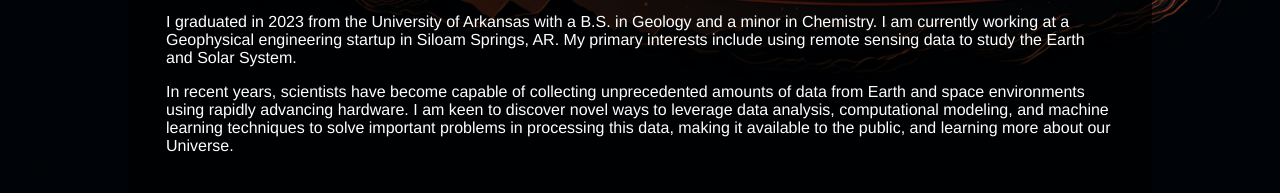
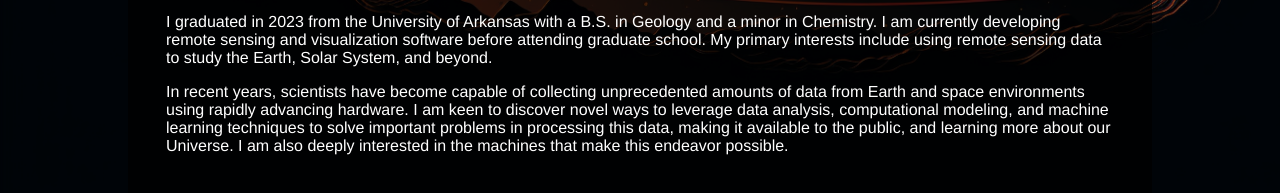
Before and after one commit to jackcop/jackcop.github.io, a plain HTML site: page index.html in a window 1280 px wide. Shown: the part 563-756 px from the top of the page. Drawn offline with Linux system fonts and the light colour scheme.

Commit message:
Updated information.

```diff
--- a/index.html
+++ b/index.html
@@ -27,16 +27,17 @@
 
     <p>
       I graduated in 2023 from the University of Arkansas with a B.S. in Geology and
-      a minor in Chemistry. I am currently working at a Geophysical engineering startup
-      in Siloam Springs, AR. My primary interests include using remote sensing data to study the Earth
-      and Solar System.
+      a minor in Chemistry. I am currently developing remote sensing and visualization software before attending graduate school.
+      My primary interests include using remote sensing data to study the Earth,
+      Solar System, and beyond.
     </p>
     <p>
       In recent years, scientists have become capable of collecting unprecedented
       amounts of data from Earth and space environments using rapidly advancing hardware.
       I am keen to discover novel ways to leverage data analysis, computational modeling, and machine learning
       techniques to solve important problems in processing this data, making it available
-      to the public, and learning more about our Universe.
+      to the public, and learning more about our Universe. I am also deeply interested in the machines
+      that make this endeavor possible.
     </p>
     </a>
   </div>
```
